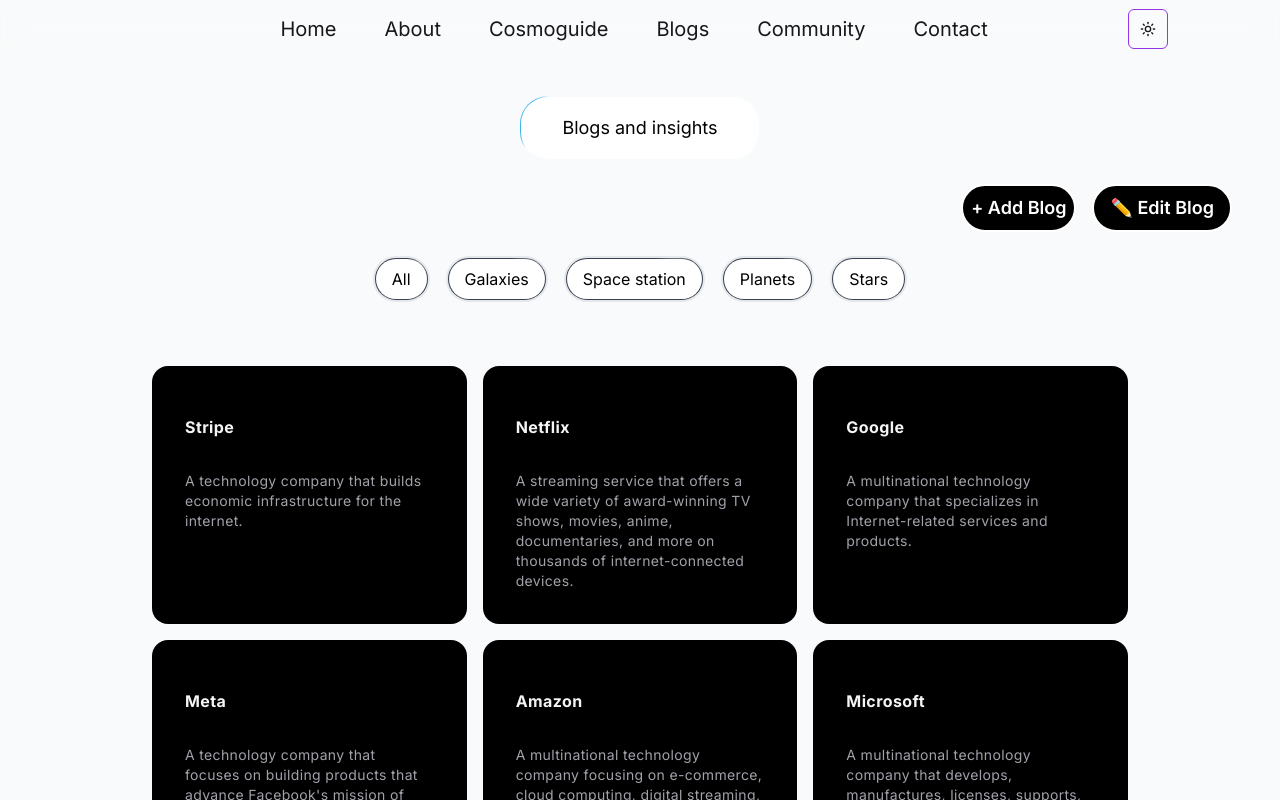
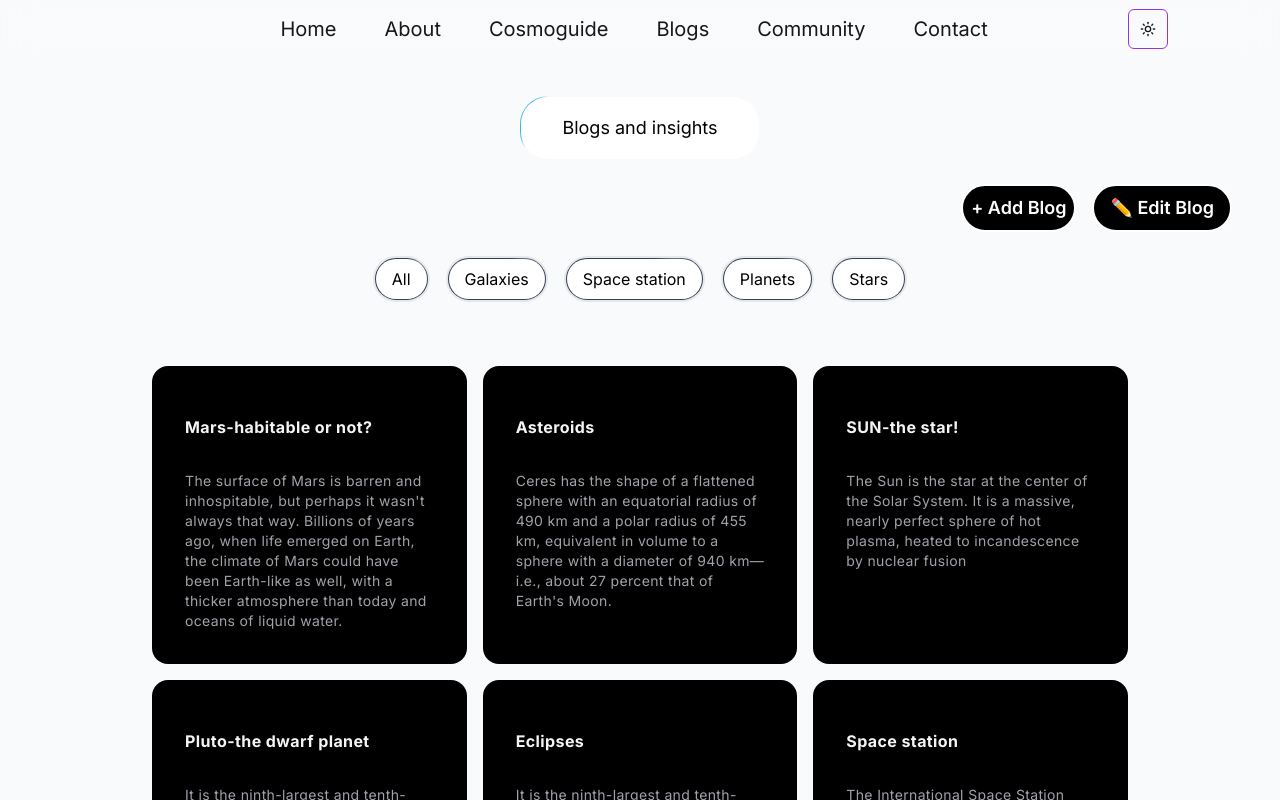
Before and after one commit to AbhishiktaRay03/cosmoscape, a Next.js app: page /blog in a window 1280 px wide. Shown: the top 800 px of the page. Built offline with nearby package versions, Linux system fonts and the light colour scheme.

Commit message:
updates blogs

```diff
--- a/src/components/sections/blog.tsx
+++ b/src/components/sections/blog.tsx
@@ -60,39 +60,39 @@
 }
 export const projects = [
   {
-    title: "Stripe",
+    title: "Mars-habitable or not?",
     description:
-      "A technology company that builds economic infrastructure for the internet.",
-    link: "https://stripe.com",
+      "The surface of Mars is barren and inhospitable, but perhaps it wasn't always that way. Billions of years ago, when life emerged on Earth, the climate of Mars could have been Earth-like as well, with a thicker atmosphere than today and oceans of liquid water.",
+    link: "/",
   },
   {
-    title: "Netflix",
+    title: "Asteroids",
     description:
-      "A streaming service that offers a wide variety of award-winning TV shows, movies, anime, documentaries, and more on thousands of internet-connected devices.",
-    link: "https://netflix.com",
+      "Ceres has the shape of a flattened sphere with an equatorial radius of 490 km and a polar radius of 455 km, equivalent in volume to a sphere with a diameter of 940 km—i.e., about 27 percent that of Earth's Moon.",
+    link: "/",
   },
   {
-    title: "Google",
+    title: "SUN-the star!",
     description:
-      "A multinational technology company that specializes in Internet-related services and products.",
+      "The Sun is the star at the center of the Solar System. It is a massive, nearly perfect sphere of hot plasma, heated to incandescence by nuclear fusion ",
     link: "https://google.com",
   },
   {
-    title: "Meta",
+    title: "Pluto-the dwarf planet",
     description:
-      "A technology company that focuses on building products that advance Facebook's mission of bringing the world closer together.",
-    link: "https://meta.com",
+      "It is the ninth-largest and tenth-most-massive known object to directly orbit the Sun. It is the largest known trans-Neptunian object by volume",
+    link: "/",
   },
   {
-    title: "Amazon",
+    title: "Eclipses",
     description:
-      "A multinational technology company focusing on e-commerce, cloud computing, digital streaming, and artificial intelligence.",
-    link: "https://amazon.com",
+      "It is the ninth-largest and tenth-most-massive known object to directly orbit the Sun. It is the largest known trans-Neptunian object by volume",
+    link: "/",
   },
   {
-    title: "Microsoft",
+    title: "Space station",
     description:
-      "A multinational technology company that develops, manufactures, licenses, supports, and sells computer software, consumer electronics, personal computers, and related services.",
-    link: "https://microsoft.com",
+      "The International Space Station Program brings together international flight crews, multiple launch vehicles, globally distributed launch and flight operations,",
+    link: "/",
   },
 ];
```
